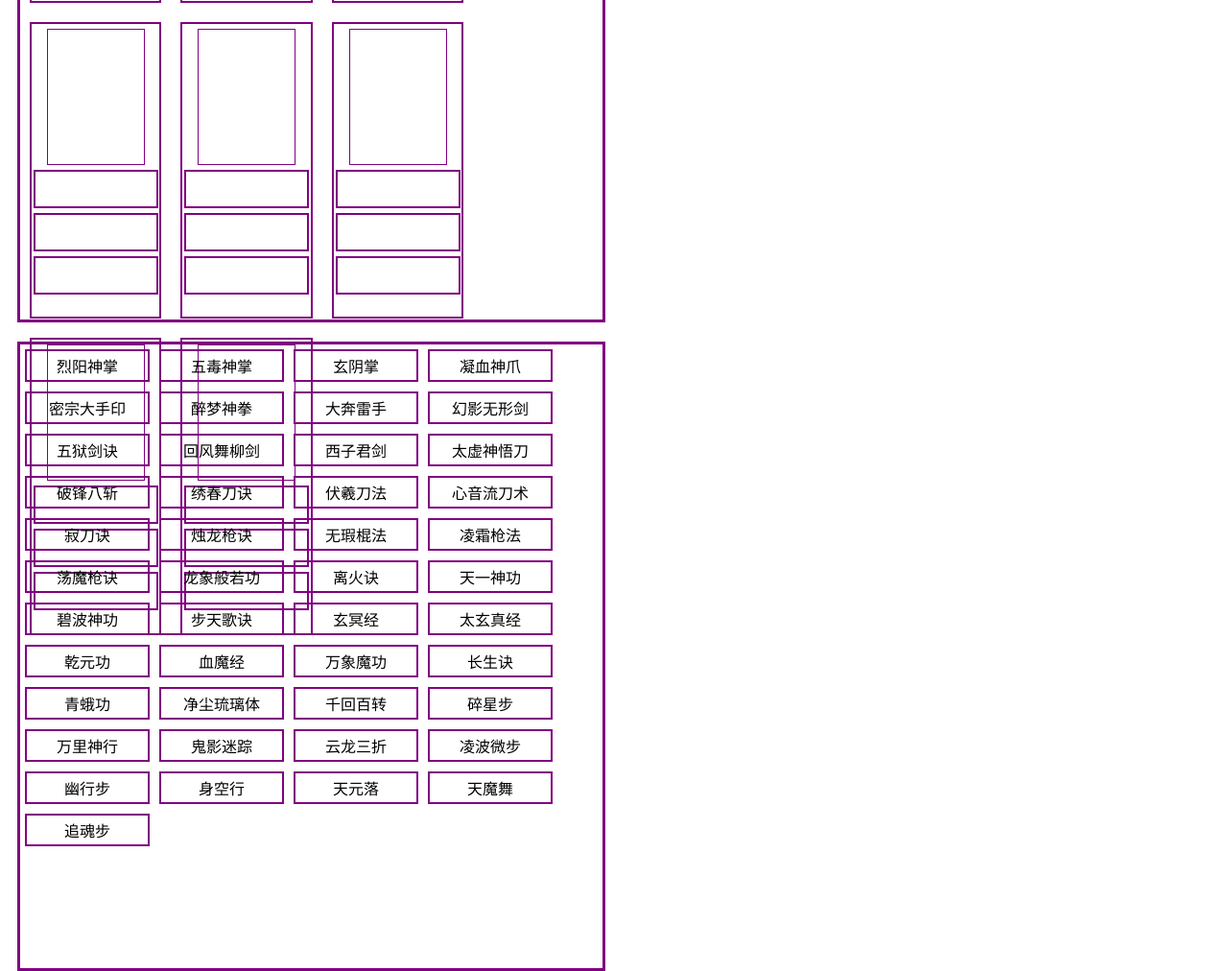
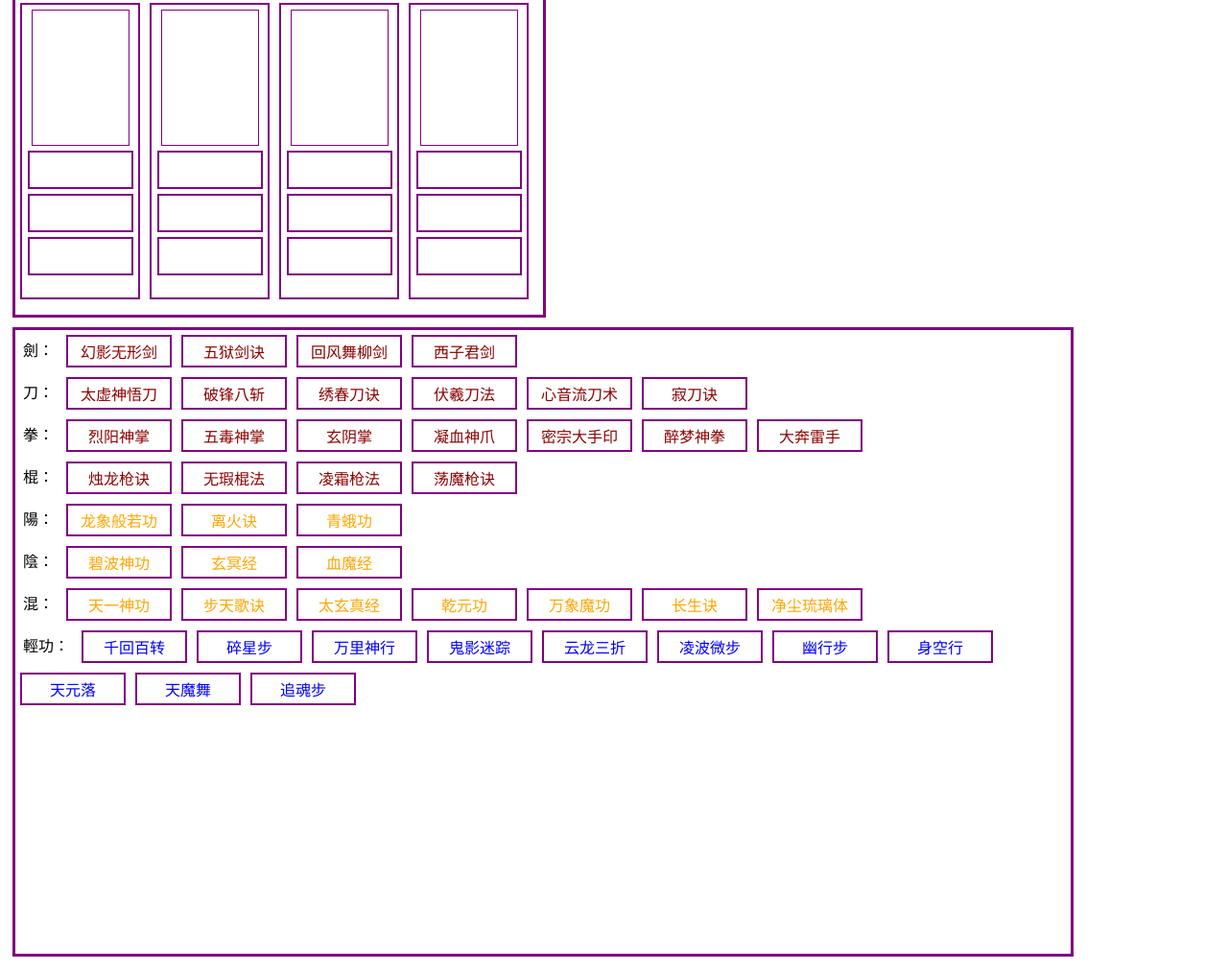
Before and after one commit to liuxd/YanYuBuild, a plain HTML site: page index.html in a window 1280 px wide. Shown: the part 758-1770 px from the top of the page at 96% size. Drawn offline with Linux system fonts and the light colour scheme.

Commit message:
styling.

```diff
--- a/index.html
+++ b/index.html
@@ -6,13 +6,48 @@
     <body>
         <div id="candidate-room"></div>
         <div id="main-player-room"></div>
-        <div id="skill-box"></div>
+        <div id="skill-box">
+            <div id="skill-attack" class="skill-sub-box">
+                <div id="skill-attack-sword" class="skill-sub-box">
+                    <div class="skill-title">劍：</div>
+                </div>
+                <div id="skill-attack-saber" class="skill-sub-box">
+                    <div class="skill-title">刀：</div>
+                </div>
+                <div id="skill-attack-fist" class="skill-sub-box">
+                    <div class="skill-title">拳：</div>
+                </div>
+                <div id="skill-attack-pike" class="skill-sub-box">
+                    <div class="skill-title">棍：</div>
+                </div>
+            </div>
+            <div id="skill-magic" class="skill-sub-box">
+                <div id="skill-magic-sun" class="skill-sub-box">
+                    <div class="skill-title">陽：</div>
+                </div>
+                <div id="skill-magic-moon" class="skill-sub-box">
+                    <div class="skill-title">陰：</div>
+                </div>
+                <div id="skill-magic-mixed" class="skill-sub-box">
+                    <div class="skill-title">混：</div>
+                </div>
+            </div>
+            <div id="skill-fly" class="skill-sub-box">
+                <div class="skill-title">輕功：</div>
+            </div>
+        </div>
 
         <script src="./db.js"></script>
         <script>
             let mainPlayerRoom = document.getElementById('main-player-room');
             let candidateRoom = document.getElementById('candidate-room');
-            let skillBox = document.getElementById('skill-box');
+            let skillFly = document.getElementById('skill-fly');
+
+            let skillColor = {
+                attack: 'darkred',
+                magic: 'orange',
+                fly: 'blue'
+            }
 
             function createDiv(className) {
                 let div = document.createElement('div');
@@ -74,8 +109,15 @@
                 skillDiv.id = skill.name;
                 skillDiv.draggable = true;
                 skillDiv.ondragstart = drag;
+                skillDiv.style.cssText = 'color: ' + skillColor[skill.type];
 
-                skillBox.appendChild(skillDiv);
+                if (skill.type === 'fly') {
+                    skillFly.appendChild(skillDiv);
+                } else {
+                    let containerId = 'skill-' + skill.type + '-' + skill.subtype;
+                    let container = document.getElementById(containerId);
+                    container.appendChild(skillDiv);
+                }
             });
         </script>
     </body>
--- a/main.css
+++ b/main.css
@@ -1,13 +1,17 @@
 #main-player-room, #skill-box {
-    margin: 10px;
-    width: 48%;
+    margin: 5px;
+    width: 550px;
     height: 650px;
     border: 3px solid purple;
     float: left;
 }
 
+#skill-box {
+    width: 1100px;
+}
+
 .skill {
-    width: 120px;
+    width: 100px;
     padding: 3px;
     border: 2px solid purple;
     text-align: center;
@@ -20,7 +24,7 @@
     width: 22%;
     height: 47%;
     border: 2px solid purple;
-    margin: 10px;
+    margin: 5px;
     float: left;
 }
 
@@ -32,9 +36,21 @@
 }
 
 .player-skill {
-    width: 120px;
+    width: 100px;
     height: 30px;
     padding: 3px;
     border: 2px solid purple;
     margin: 5px auto auto;
 }
+
+.skill-sub-box {
+    width: 100%;
+    clear: both;
+}
+
+.skill-title {
+    font-family: "Yuanti SC", serif;
+    float: left;
+    margin: 5px;
+    padding: 3px;
+}
```
